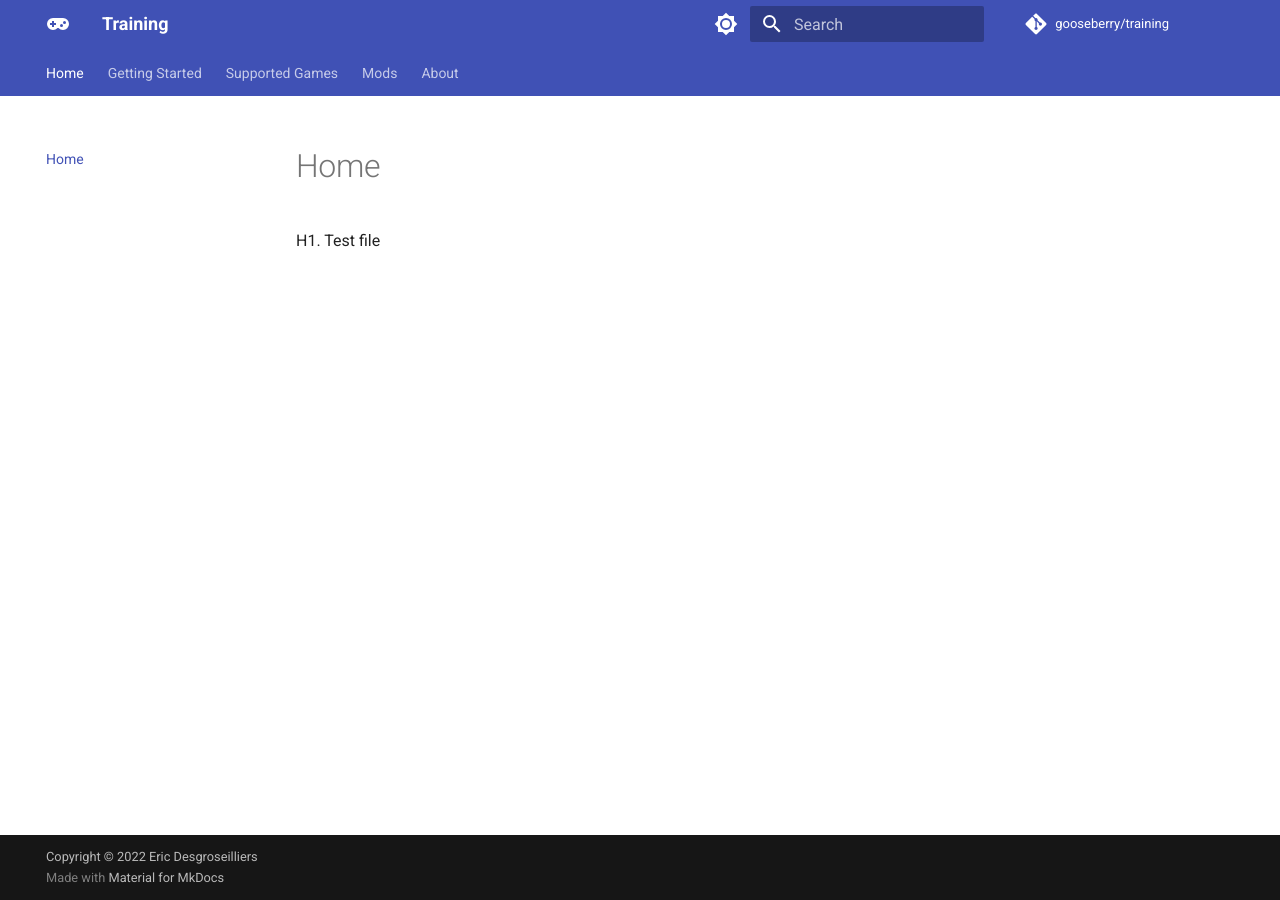
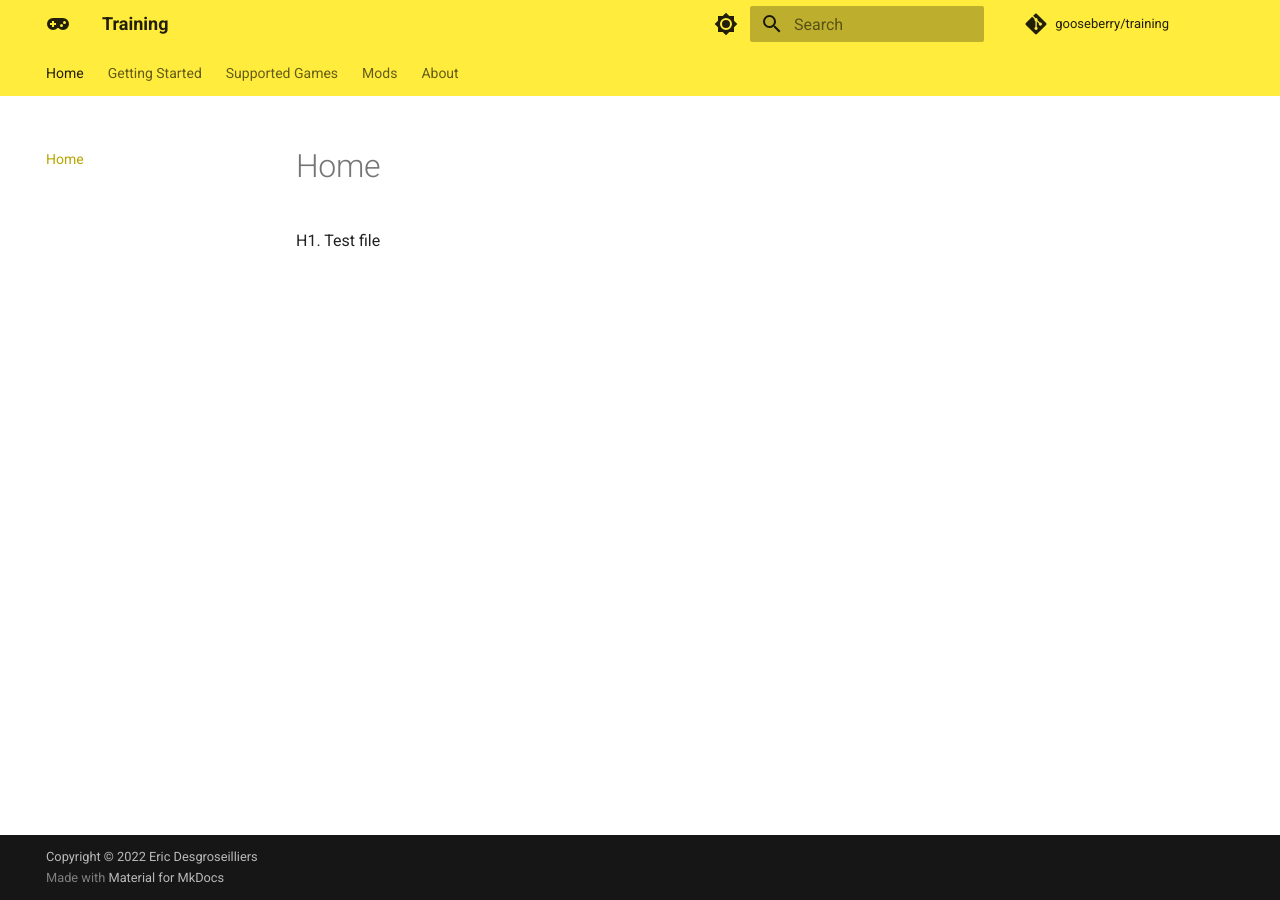
Before and after one commit to gooseberry/training, an MkDocs documentation site: the page built from docs/index.md, in a window 1280 px wide. Built offline with MkDocs 1.6.1 and Material for MkDocs 9.7.7, drawn with Linux system fonts in a browser that asks for light colours; comment, search, counter and statistics services are not loaded.

Commit message:
Update mkdocs.yml

```diff
--- a/mkdocs.yml
+++ b/mkdocs.yml
@@ -23,6 +23,8 @@ theme:
         # Palette toggle for light mode
         - media: "(prefers-color-scheme: light)"
           scheme: default
+          primary: yellow
+          accent: yellow
           toggle:
             icon: material/brightness-7
             name: Switch to dark mode
@@ -30,6 +32,8 @@ theme:
         # Palette toggle for dark mode
         - media: "(prefers-color-scheme: dark)"
           scheme: slate
+          primary: yellow
+          accent: yellow
           toggle:
             icon: material/brightness-3
             name: Switch to light mode
```
